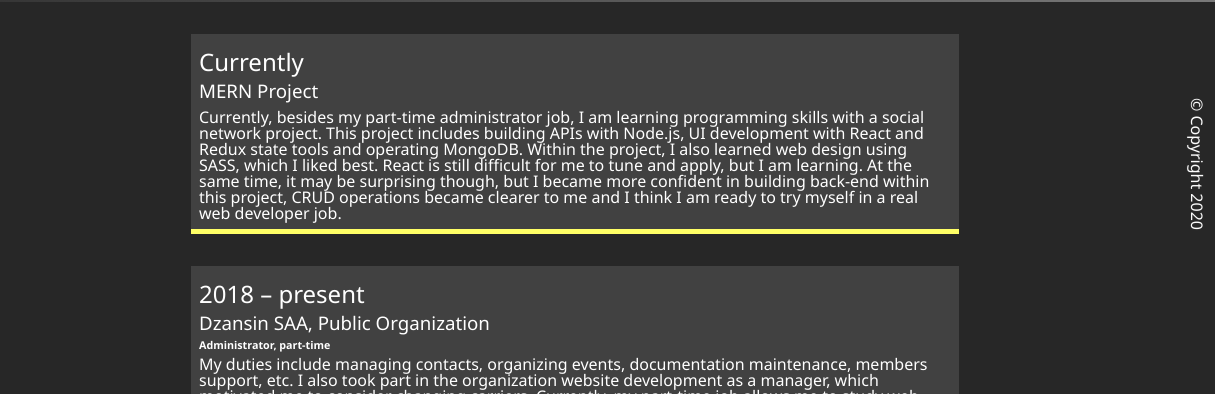
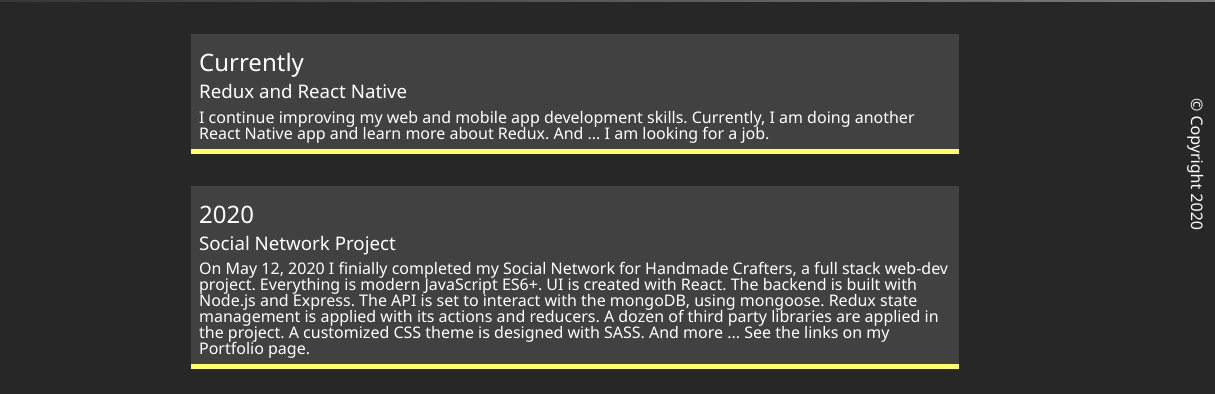
Before and after one commit to HelenSuomina/helensuomina.github.io, a plain HTML site: page about.html in a window 1280 px wide. Shown: the part 558-952 px from the top of the page, 65-1280 px from the left. Drawn offline with Linux system fonts and the light colour scheme; grey boxes are pictures that could not be loaded.

Commit message:
Add files via upload
update of my web pages

```diff
--- a/about.html
+++ b/about.html
@@ -77,18 +77,27 @@
         <div class="jobs">
           <div class="jobs__job">
             <h2 class="text_secondary">Currently</h2>
-            <h3>MERN Project</h3>
+            <h3>Redux and React Native</h3>
             <p>
-              Currently, besides my part-time administrator job, I am learning
-              programming skills with a social network project. This project
-              includes building APIs with Node.js, UI development with React and
-              Redux state tools and operating MongoDB. Within the project, I
-              also learned web design using SASS, which I liked best. React is
-              still difficult for me to tune and apply, but I am learning. At
-              the same time, it may be surprising though, but I became more
-              confident in building back-end within this project, CRUD
-              operations became clearer to me and I think I am ready to try
-              myself in a real web developer job.
+              I continue improving my web and mobile app development skills.
+              Currently, I am doing another React Native app and learn more
+              about Redux. And ... I am looking for a job.
+            </p>
+          </div>
+        </div>
+        <div class="jobs">
+          <div class="jobs__job">
+            <h2 class="text_secondary">2020</h2>
+            <h3>Social Network Project</h3>
+            <p>
+              On May 12, 2020 I finially completed my Social Network for
+              Handmade Crafters, a full stack web-dev project. Everything is
+              modern JavaScript ES6+. UI is created with React. The backend is
+              built with Node.js and Express. The API is set to interact with
+              the mongoDB, using mongoose. Redux state management is applied
+              with its actions and reducers. A dozen of third party libraries
+              are applied in the project. A customized CSS theme is designed
+              with SASS. And more ... See the links on my Portfolio page.
             </p>
           </div>
         </div>
@@ -135,7 +144,10 @@
           <a href="https://www.instagram.com/lshandworks" target="_blank">
             <i class="fab fa-instagram fa-2x"></i>
           </a>
-          <a href="https://github.com/helensuomina" target="_blank">
+          <a
+            href="https://github.com/HelenSuomina?tab=repositories"
+            target="_blank"
+          >
             <i class="fab fa-github fa-2x"></i>
           </a>
         </div>
```
Also changed, not shown: contact.html (+1 -1 lines), index.html (+4 -1 lines), projects.html (+9 -6 lines), img/social_connect.jpg.
